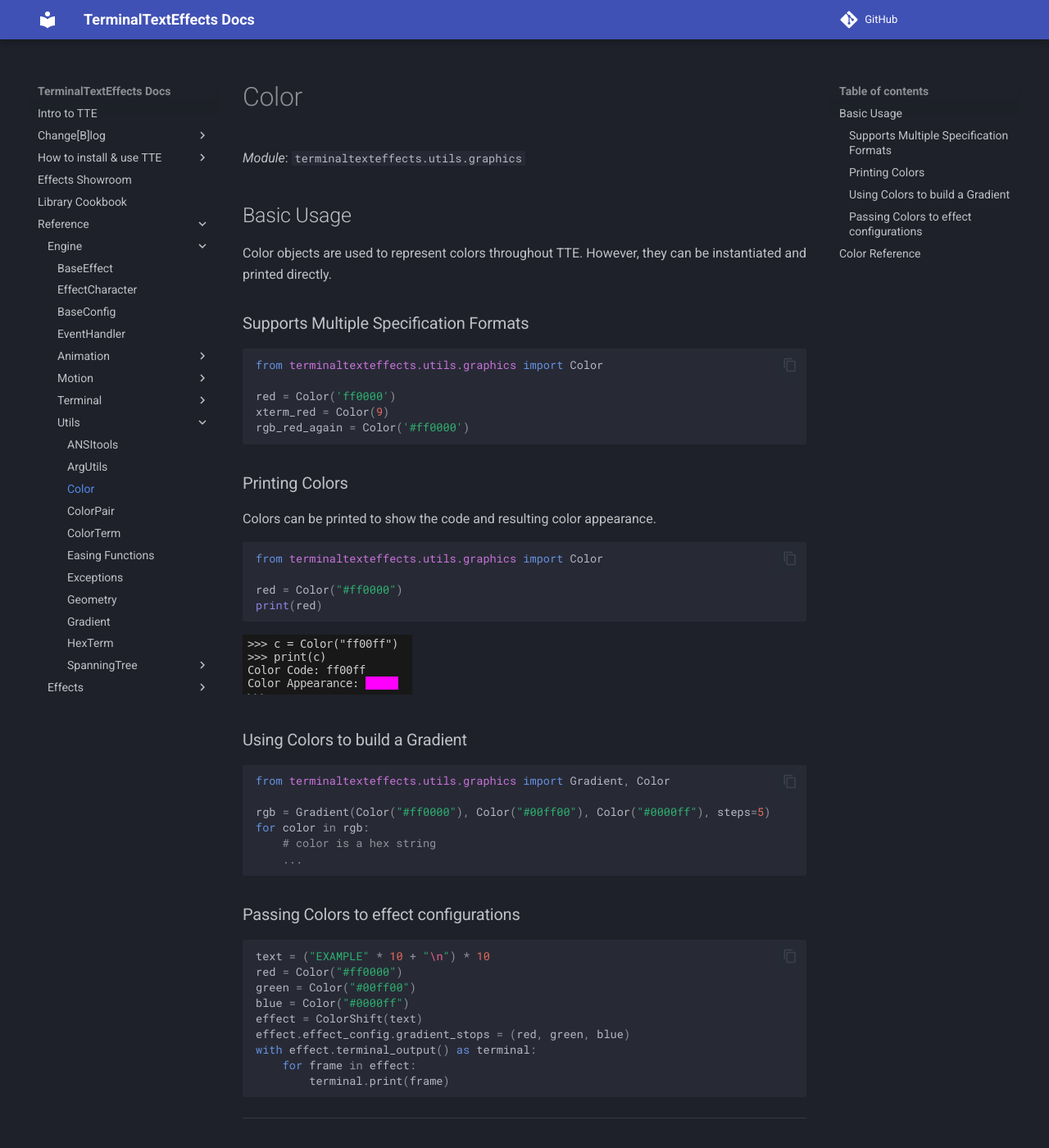
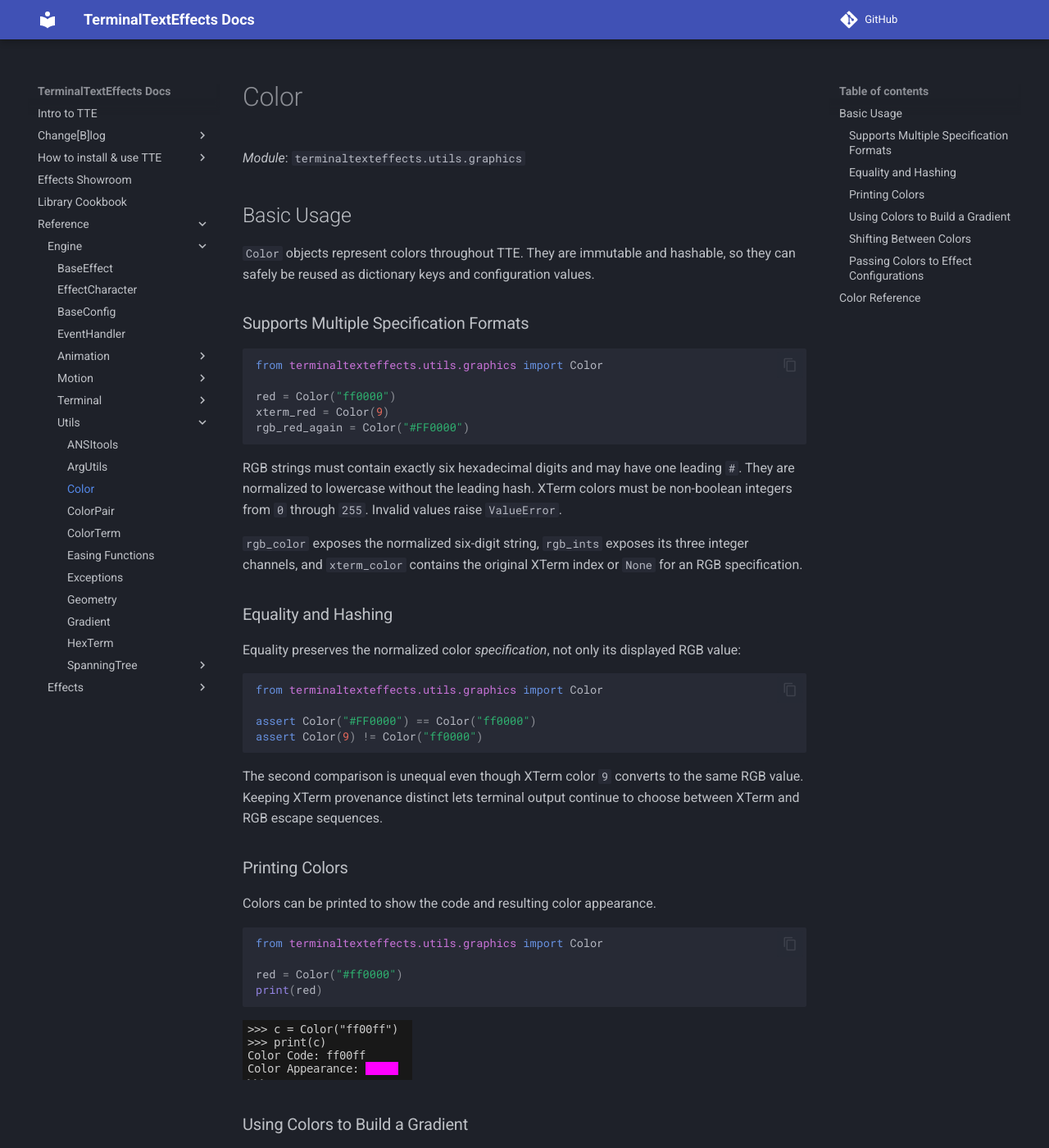
Before and after one commit to ChrisBuilds/terminaltexteffects, an MkDocs documentation site: the page built from docs/engine/utils/color.md, in a window 1280 px wide and 1400 px high. Shown: the whole window at 82% size. Built offline with MkDocs 1.6.1 and Material for MkDocs 9.7.7, drawn with Linux system fonts in a browser that asks for light colours; comment, search, counter and statistics services are not loaded; some of the changed text lies outside the part shown.

Commit message:
Align graphics API documentation

````diff
--- a/docs/engine/utils/color.md
+++ b/docs/engine/utils/color.md
@@ -4,17 +4,39 @@
 
 ## Basic Usage
 
-Color objects are used to represent colors throughout TTE. However, they can be instantiated and printed directly.
+`Color` objects represent colors throughout TTE. They are immutable and hashable, so they can safely be reused as
+dictionary keys and configuration values.
 
 ### Supports Multiple Specification Formats
 
 ```python
 from terminaltexteffects.utils.graphics import Color
 
-red = Color('ff0000')
+red = Color("ff0000")
 xterm_red = Color(9)
-rgb_red_again = Color('#ff0000')
+rgb_red_again = Color("#FF0000")
 ```
+
+RGB strings must contain exactly six hexadecimal digits and may have one leading `#`. They are normalized to lowercase
+without the leading hash. XTerm colors must be non-boolean integers from `0` through `255`. Invalid values raise
+`ValueError`.
+
+`rgb_color` exposes the normalized six-digit string, `rgb_ints` exposes its three integer channels, and `xterm_color`
+contains the original XTerm index or `None` for an RGB specification.
+
+### Equality and Hashing
+
+Equality preserves the normalized color *specification*, not only its displayed RGB value:
+
+```python
+from terminaltexteffects.utils.graphics import Color
+
+assert Color("#FF0000") == Color("ff0000")
+assert Color(9) != Color("ff0000")
+```
+
+The second comparison is unequal even though XTerm color `9` converts to the same RGB value. Keeping XTerm provenance
+distinct lets terminal output continue to choose between XTerm and RGB escape sequences.
 
 ### Printing Colors
 
@@ -29,20 +51,37 @@ print(red)
 
 ![t](../../img/lib_demos/printing_colors_demo.png)
 
-### Using Colors to build a Gradient
+### Using Colors to Build a Gradient
 
 ```python
-from terminaltexteffects.utils.graphics import Gradient, Color
+from terminaltexteffects.utils.graphics import Color, Gradient
 
 rgb = Gradient(Color("#ff0000"), Color("#00ff00"), Color("#0000ff"), steps=5)
 for color in rgb:
-    # color is a hex string
-    ...
+    assert isinstance(color, Color)
+    print(color.rgb_color)
 ```
 
-### Passing Colors to effect configurations
+### Shifting Between Colors
+
+`shift_color_towards()` accepts a factor from `0` through `1` and uses the same nearest, ties-to-even channel rounding
+as gradient generation:
 
 ```python
+from terminaltexteffects.utils.graphics import Color, shift_color_towards
+
+midpoint = shift_color_towards(Color("000000"), Color("ffffff"), 0.5)
+assert midpoint == Color("808080")
+```
+
+An out-of-range or non-finite factor raises `ValueError`.
+
+### Passing Colors to Effect Configurations
+
+```python
+from terminaltexteffects.effects.effect_colorshift import ColorShift
+from terminaltexteffects.utils.graphics import Color
+
 text = ("EXAMPLE" * 10 + "\n") * 10
 red = Color("#ff0000")
 green = Color("#00ff00")
````
Also changed, not shown: CHANGELOG.md (+3 -0 lines), docs/engine/utils/colorpair.md (+19 -3 lines), docs/engine/utils/gradient.md (+85 -3 lines), 1 other file.
